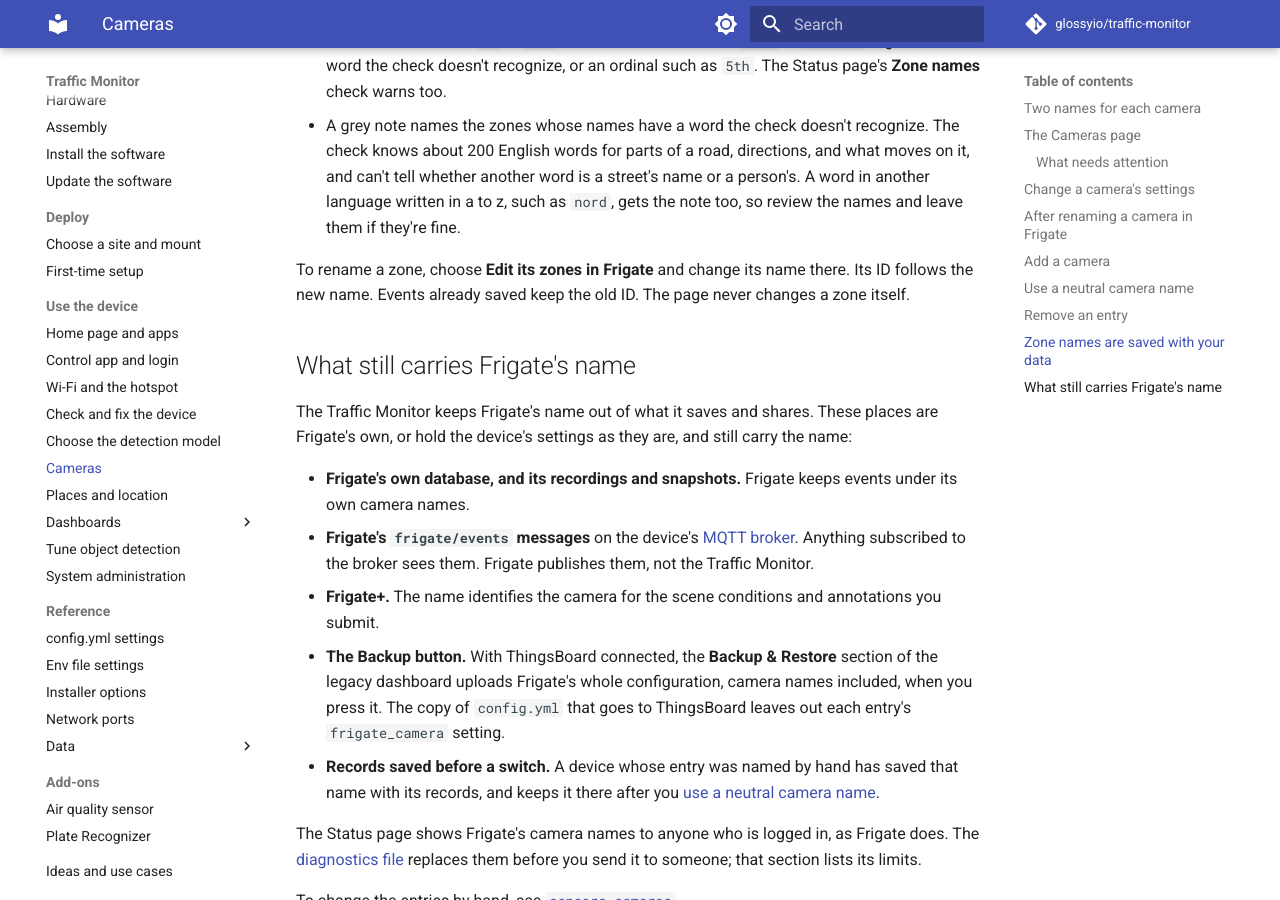
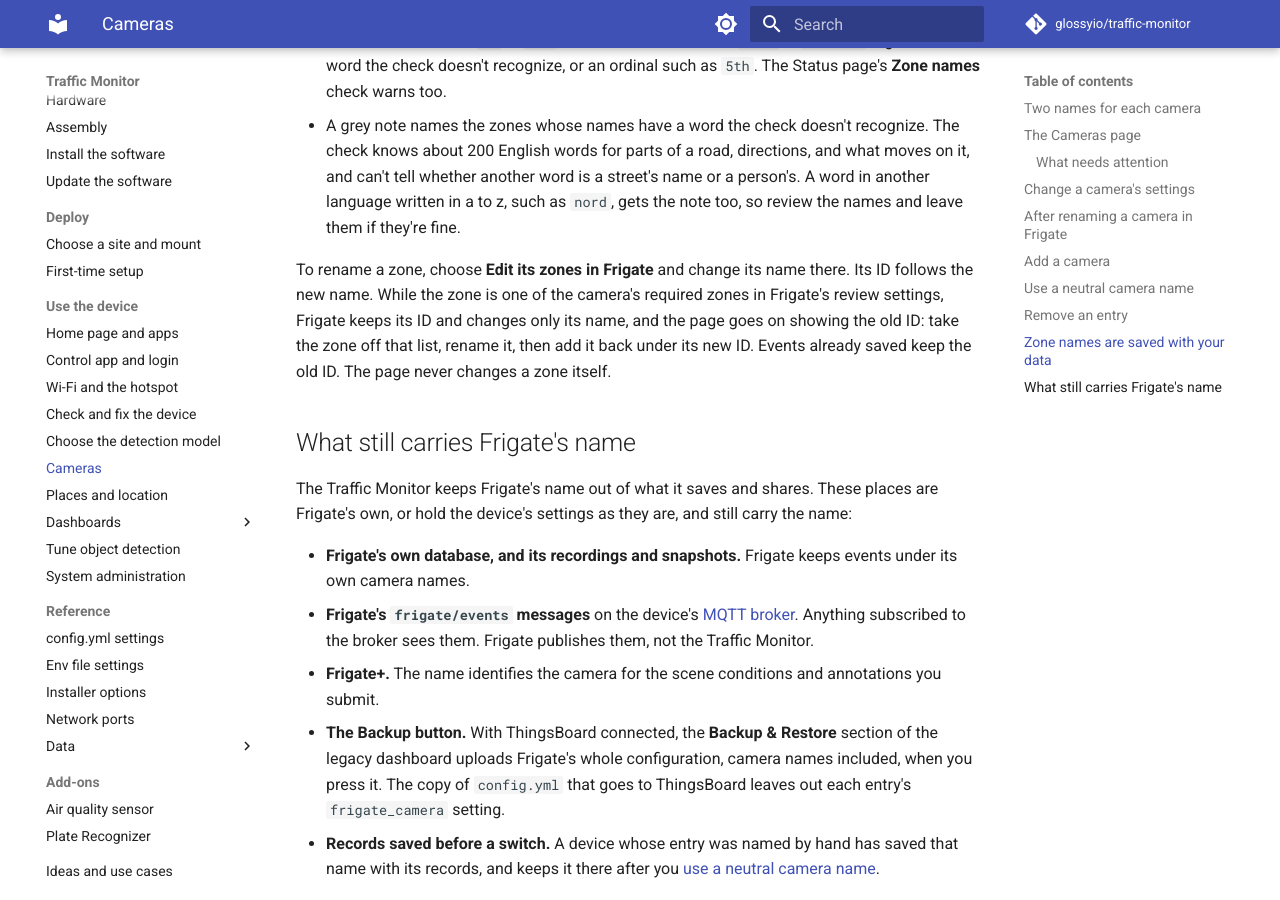
Before and after one commit to glossyio/traffic-monitor, an MkDocs documentation site: the page built from docs/use/cameras.md, in a window 1280 px wide and 900 px high, scrolled down 7344 px. Built offline with MkDocs 1.6.1 and Material for MkDocs 9.7.7, drawn with Linux system fonts in a browser that asks for light colours; comment, search, counter and statistics services are not loaded; the version menu is left out.

Commit message:
Say that Frigate keeps a required zone's ID when it is renamed
On a bench unit, a zone listed under the camera's review.alerts
required_zones kept its ID when it was renamed in Frigate's zone
editor; only its name changed. The Cameras docs now say so, and how to
rename one.

Assisted-by: Claude Code 2.1.326 (CLI)
AI-Model: Claude Opus 5.5 (claude-opus-5-5)
AI-Effort: high
AI-Role: drafted

```diff
--- a/docs/use/cameras.md
+++ b/docs/use/cameras.md
@@ -110,7 +110,7 @@ The page checks the IDs of each camera's other zones that are on:
 * On a camera whose events are recorded, an amber box names the zones whose names look like an address or a person's name: a number of three or more digits, an apostrophe, a street abbreviation such as `st` or `ave`, or a street word such as `lane` or `strasse` together with a word the check doesn't recognize, or an ordinal such as `5th`. The Status page's **Zone names** check warns too.
 * A grey note names the zones whose names have a word the check doesn't recognize. The check knows about 200 English words for parts of a road, directions, and what moves on it, and can't tell whether another word is a street's name or a person's. A word in another language written in a to z, such as `nord`, gets the note too, so review the names and leave them if they're fine.
 
-To rename a zone, choose **Edit its zones in Frigate** and change its name there. Its ID follows the new name. Events already saved keep the old ID. The page never changes a zone itself.
+To rename a zone, choose **Edit its zones in Frigate** and change its name there. Its ID follows the new name. While the zone is one of the camera's required zones in Frigate's review settings, Frigate keeps its ID and changes only its name, and the page goes on showing the old ID: take the zone off that list, rename it, then add it back under its new ID. Events already saved keep the old ID. The page never changes a zone itself.
 
 ## What still carries Frigate's name
 
```
